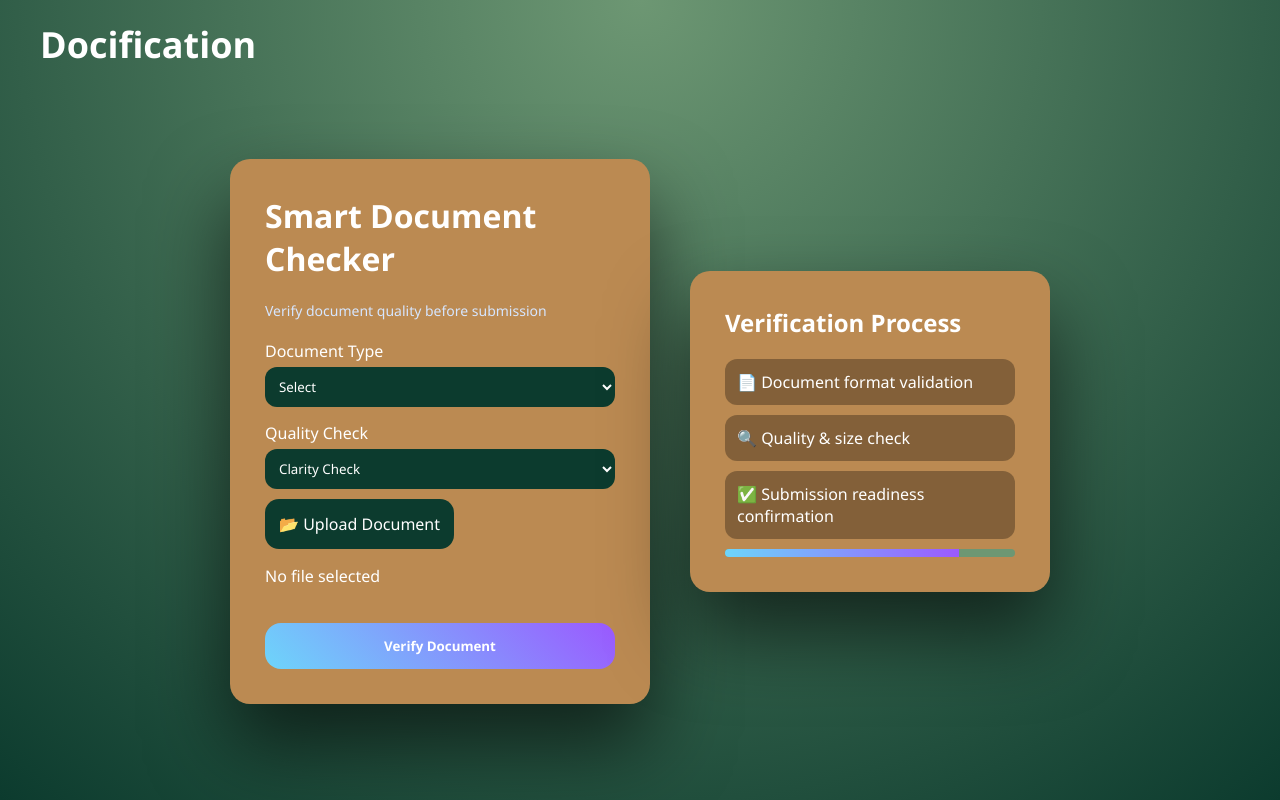
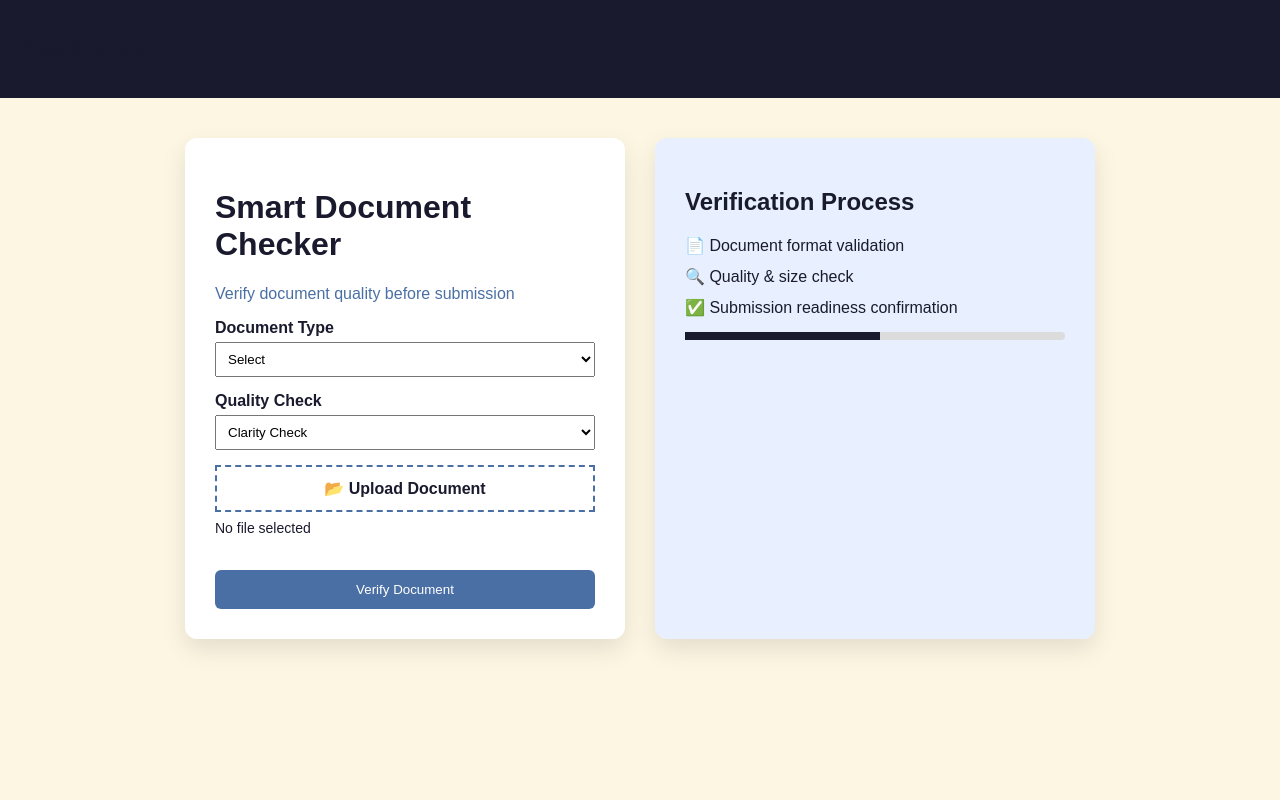
Before and after one commit to itsjaydwivedi-lang/smart-document-checker, a Flask app: page / in a window 1280 px wide. Run offline with Flask 3, Linux system fonts and the light colour scheme.

Commit message:
Update style.css

```diff
--- a/static/style.css
+++ b/static/style.css
@@ -1,182 +1,120 @@
-* {
-    box-sizing: border-box;
-    font-family: "Segoe UI", sans-serif;
-}
-
 body {
     margin: 0;
-    background: radial-gradient(circle at top, #6D9773, #0C3B2E);
-    color: white;
-    min-height: 100vh;
+    font-family: Arial, sans-serif;
+    background: #fdf6e3;
+    color: #1a1a2e;
 }
 
 header {
-    padding: 20px 40px;
-    font-size: 24px;
-    font-weight: bold;
+    background: #1a1a2e;
+    padding: 15px;
+    color: #ffffff;
 }
-
 
 .container {
     display: flex;
+    gap: 30px;
+    padding: 40px;
     justify-content: center;
-    align-items: center;
-    padding: 40px;
+}
+
+.container.center {
+    justify-content: center;
 }
 
 .card {
-    background: #BB8A52;
-    backdrop-filter: blur(15px);
-    border-radius: 20px;
-    padding: 35px;
-    width: 420px;
-    box-shadow: 0 40px 80px rgba(0,0,0,0.6);
-    animation: slideIn 0.8s ease;
+    background: #ffffff;
+    padding: 30px;
+    border-radius: 12px;
+    width: 380px;
+    box-shadow: 0 10px 25px rgba(0,0,0,0.1);
 }
 
-@keyframes slideIn {
-    from { opacity: 0; transform: translateY(30px); }
-    to { opacity: 1; transform: translateY(0); }
+.card.info {
+    background: #e8f0ff;
 }
 
-
-h1, h2, h3 {
-    margin-top: 0;
+h1, h2 {
+    color: #1a1a2e;
 }
 
 .subtitle {
-    color: #d6e6ff;
-    font-size: 14px;
-    margin-bottom: 20px;
+    color: #4a6fa5;
 }
 
-
 label {
+    display: block;
     margin-top: 15px;
-    display: block;
-    font-weight: 500;
+    font-weight: bold;
 }
 
 select {
     width: 100%;
-    padding: 10px;
-    border-radius: 12px;
-    background:#0C3B2E;
-    border: none;
-    color: white;
+    padding: 8px;
     margin-top: 5px;
 }
 
 .upload-box {
-    display: inline-block;
-    background: #0C3B2E;
-    padding: 14px;
-    border-radius: 14px;
-    margin-top: 10px;
+    margin-top: 15px;
+    padding: 12px;
+    border: 2px dashed #4a6fa5;
+    text-align: center;
     cursor: pointer;
-    text-align: center;
 }
 
-.file-name {
-    font-size: 13px;
+#file-name {
     margin-top: 8px;
-    color:#0C3B2E;
+    font-size: 14px;
 }
 
 .verify-btn {
+    margin-top: 20px;
     width: 100%;
-    margin-top: 20px;
-    padding: 14px;
-    border-radius: 16px;
+    padding: 12px;
+    background: #4a6fa5;
+    color: white;
     border: none;
-    background: linear-gradient(45deg, #6dd5fa, #9b59ff);
-    color: white;
-    font-weight: bold;
+    border-radius: 6px;
     cursor: pointer;
-    transition: 0.3s;
 }
 
 .verify-btn:hover {
-    transform: translateY(-2px);
-    box-shadow: 0 15px 30px rgba(155,89,255,0.4);
-}
-
-
-.card.info {
-    margin-left: 40px;
-    width: 360px;
+    background: #3b5b8a;
 }
 
 .step {
-    background: rgba(0,0,0,0.3);
-    padding: 12px;
-    border-radius: 12px;
-    margin-bottom: 10px;
+    margin: 12px 0;
 }
 
-
 .progress {
-    background: #6D9773;
     height: 8px;
+    background: #dcdcdc;
     border-radius: 10px;
-    overflow: hidden;
+    margin-top: 15px;
 }
 
 .progress-bar {
+    width: 100%;
     height: 100%;
-    width: 60%;
-    background: linear-gradient(90deg, #6dd5fa, #9b59ff);
+    background: #1a1a2e;
     animation: load 2s infinite;
 }
 
 @keyframes load {
-    0% { width: 10%; }
-    50% { width: 90%; }
-    100% { width: 10%; }
+    0% { width: 0; }
+    100% { width: 100%; }
 }
 
-.result-card {
-    text-align: center;
-}
-
-.status.success {
-    background: rgba(0, 255, 180, 0.15);
-    padding: 12px;
-    border-radius: 14px;
-    margin: 20px 0;
-    font-size: 18px;
-}
-
-.score-box {
-    margin: 20px 0;
-}
-
-.score {
-    font-size: 48px;
-    font-weight: bold;
-    color: #6dd5fa;
-}
-
-.note {
-    font-size: 13px;
-    color: #cfe5ff;
-}
-
-.analysis ul {
-    list-style: none;
-    padding: 0;
-}
-
-.analysis li {
-    margin: 8px 0;
+.result-list li {
+    margin: 10px 0;
 }
 
 .back-btn {
     display: inline-block;
-    margin-top: 25px;
+    margin-top: 20px;
     text-decoration: none;
+    background: #1a1a2e;
     color: white;
-    padding: 12px 20px;
-    border-radius: 14px;
-    background: linear-gradient(45deg, #00f2fe, #4facfe);
+    padding: 10px 18px;
+    border-radius: 6px;
 }
```
